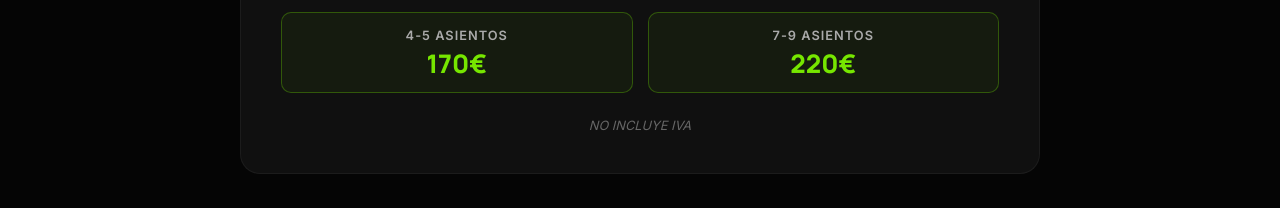
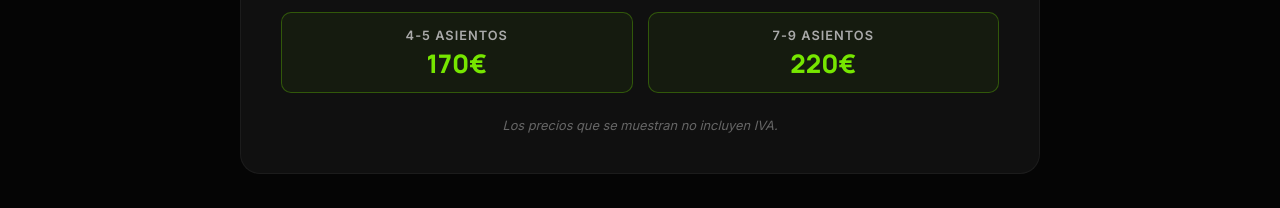
Before and after one commit to yerayagency/Eco-hand-clean, a plain HTML site: page higienizacion/limpieza-tapiceria.html in a window 1280 px wide. Shown: the part 1565-1773 px from the top of the page. Drawn offline with Linux system fonts and the light colour scheme.

Commit message:
Update limpieza-tapiceria.html

```diff
--- a/higienizacion/limpieza-tapiceria.html
+++ b/higienizacion/limpieza-tapiceria.html
@@ -387,7 +387,7 @@
                 </div>
             </div>
 
-            <p class="tax-note">NO INCLUYE IVA</p>
+            <p class="tax-note">Los precios que se muestran no incluyen IVA.</p>
         </div>
 
     </section>
```
